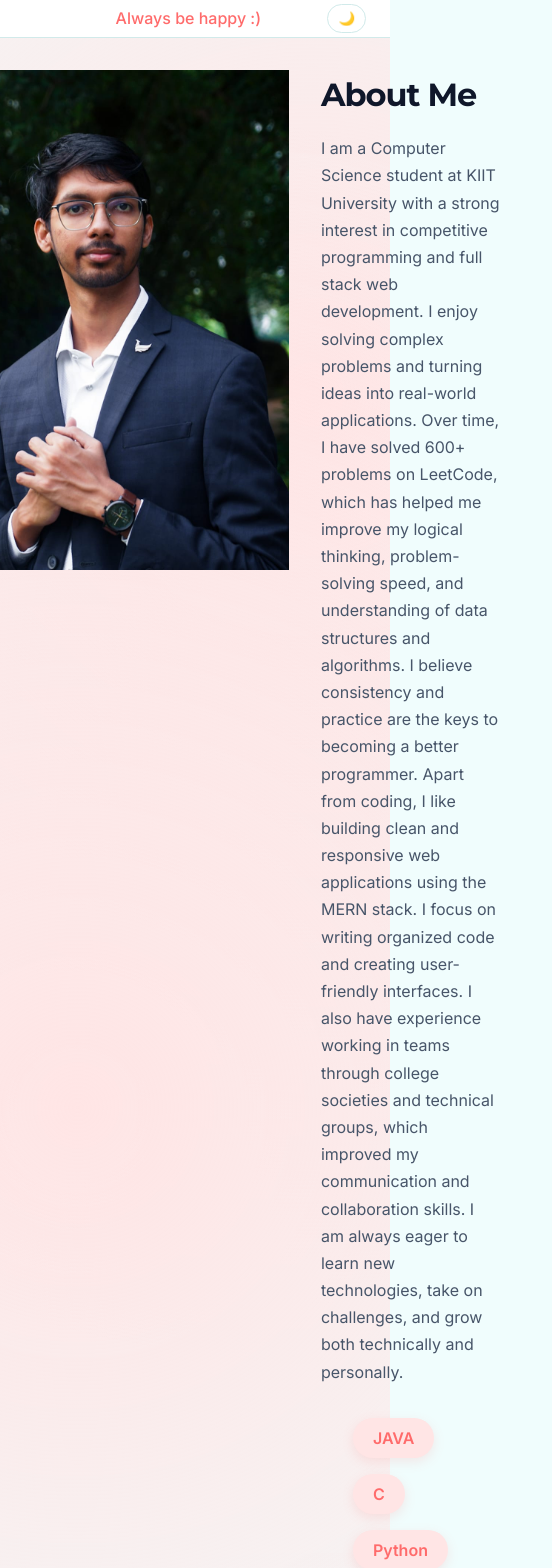
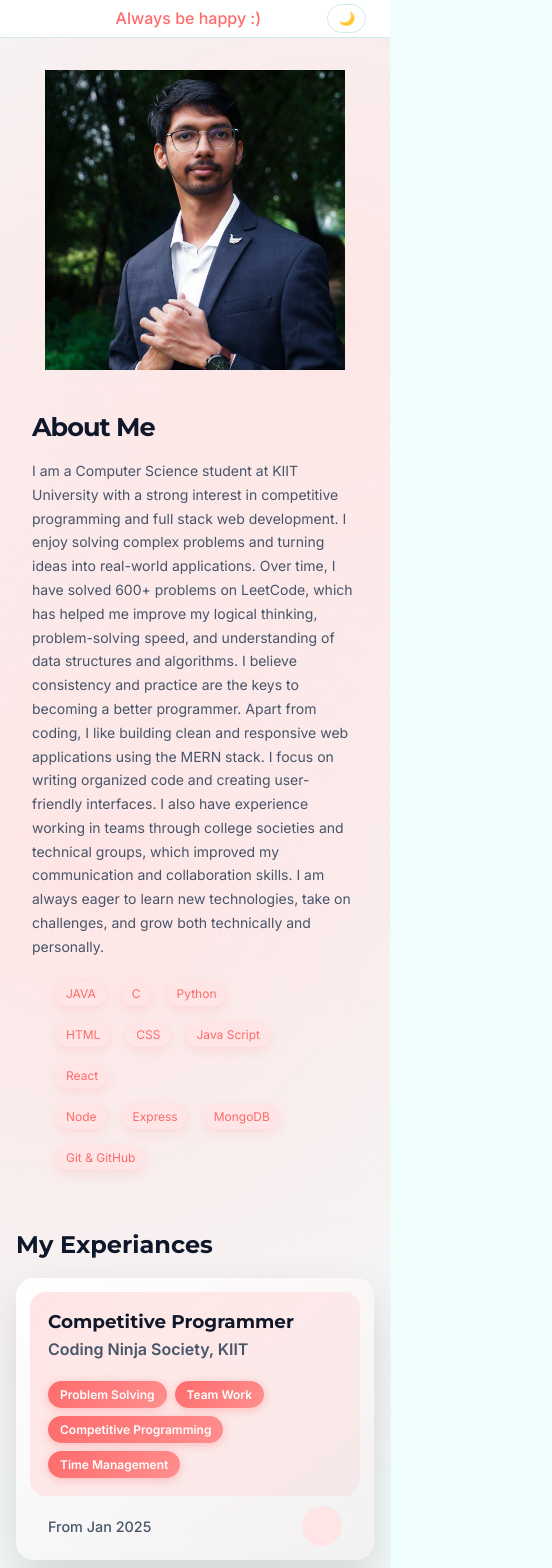
Before and after one commit to ShubhamKumar0072/portfolio-web, a React (Vite) app: page /about in a window 390 px wide. Shown: the top 1568 px of the page, 552 px wide, since content can reach past the window. Built offline with nearby package versions, Linux system fonts and the light colour scheme; some icons are missing.

Commit message:
make about section responsive

```diff
--- a/src/App.css
+++ b/src/App.css
@@ -29,7 +29,7 @@ body {
   font-family: 'Inter', sans-serif;
 }
 
-h1,h2{
+h1,h2,h3{
   font-family: 'Montserrat', sans-serif;
 }
 
--- a/src/Navbar.css
+++ b/src/Navbar.css
@@ -77,7 +77,7 @@
   top: 2.3rem;
   left: 0;
 
-  width: 100%;
+  width: 90%;
   padding: 20px;
 
   background: var(--surface);
--- a/src/cards/EducationCard.css
+++ b/src/cards/EducationCard.css
@@ -2,7 +2,12 @@
   position: relative;
   display: flex;
   gap: 14px;
-  min-width: 500px;
+
+  /* ✅ responsive sizing */
+  width: 100%;
+  max-width: 560px;      /* looks nice in layouts */
+  min-width: 0;          /* IMPORTANT: allow shrinking */
+
   padding: 16px 18px;
   border-radius: 18px;
 
@@ -18,12 +23,12 @@
 
 .EduCard:hover{
   transform: translateY(-6px);
-  box-shadow:
-    0 26px 60px rgba(0, 0, 0, 0.16)
+  box-shadow: 0 26px 60px rgba(0, 0, 0, 0.16);
 }
 
 /* Left coral strip */
 .edu-accent{
+  flex: 0 0 10px;
   width: 10px;
   border-radius: 999px;
   background: linear-gradient(180deg, var(--accent), rgba(255, 107, 107, 0.35));
@@ -33,35 +38,7 @@
 /* Content */
 .edu-content{
   flex: 1;
-}
-
-/* Period badge */
-.edu-period{
-  display: inline-block;
-  padding: 6px 12px;
-  border-radius: 999px;
-
-  background: var(--accent-soft);
-  color: var(--accent);
-
-  font-size: 0.85rem;
-  font-weight: 700;
-  letter-spacing: 0.4px;
-}
-
-/* Text hierarchy */
-.edu-institute{
-  margin: 10px 0 4px;
-  color: var(--text-primary);
-  font-size: 1.15rem;
-  font-weight: 800;
-}
-
-.edu-degree{
-  margin: 0;
-  color: var(--text-secondary);
-  font-size: 0.98rem;
-  font-weight: 600;
+  min-width: 0;
 }
 
 /* Small meta row */
@@ -69,23 +46,65 @@
   margin-top: 10px;
   display: flex;
   flex-wrap: wrap;
-  gap: 8px;
+  gap: 5px;
 
   color: var(--text-secondary);
   font-size: 0.88rem;
 }
 
-.edu-dot{
-  opacity: 0.8;
+/* ✅ prevent super-long note from breaking layout */
+.edu-note{
+  overflow-wrap: anywhere;
 }
 
-/* DARK MODE: make card pop more */
-[data-theme="dark"] .EduCard{
-  border: 1px solid rgba(255, 135, 135, 0.22);
-  box-shadow: 0 18px 55px rgba(0, 0, 0, 0.25);
+/* 💻 Tablet / Small laptop */
+@media (max-width: 1024px) {
+  .EduCard{
+    max-width: 520px;
+  }
 }
 
-[data-theme="dark"] .edu-period{
-  background: rgba(255, 135, 135, 0.22);
-  color: var(--accent);
+/* 📱 Mobile */
+@media (max-width: 768px) {
+  .EduCard{
+    max-width: 100%;
+    padding: 10px 10px;
+    border-radius: 16px;
+  }
+
+  .edu-institute{
+    font-size: 1.08rem;
+  }
+
+  .edu-degree{
+    font-size: 0.95rem;
+  }
+
+  .edu-meta{
+    font-size: 0.86rem;
+    gap: 6px;
+  }
 }
+
+/* 📱 Small Mobile */
+@media (max-width: 480px) {
+  .EduCard{
+    padding: 12px 12px;
+    gap: 12px;
+  }
+
+  .edu-period{
+    font-size: 0.8rem;
+    padding: 5px 10px;
+  }
+
+  /* ✅ cleaner: move note to next line */
+  .edu-dot{
+    display: none;
+  }
+
+  .edu-note{
+    flex-basis: 100%;
+    margin-top: 2px;
+  }
+}
--- a/src/cards/ExpCard.css
+++ b/src/cards/ExpCard.css
@@ -137,6 +137,7 @@
 }
 
 .exp-list > li{
+  font-family: 'Inter', sans-serif;
   line-height: 1.23;
   margin-bottom:5px ;
 }
@@ -146,3 +147,11 @@
   opacity: 1;
   transform: translateY(0);
 }
+
+
+@media (max-width: 480px) {
+    .exp-list > li{
+      line-height: 1.2;
+      font-size: 14px;
+    }
+}
--- a/src/pages/About.css
+++ b/src/pages/About.css
@@ -25,6 +25,7 @@
     margin-top: 5px;
 }
 
+
 .profile > img{
     aspect-ratio: initial;
     width: 400px;
@@ -49,3 +50,40 @@
     justify-content: space-around;
     gap: 1rem;
 }
+
+
+/* Responsiveness */
+
+/* 💻 Tablet / Small laptop */
+@media (max-width: 1024px) {
+    .about-intro{
+        flex-direction: column;
+        align-items: center;
+    }
+    .profile > img{
+        width: 500px;
+        height: 500px;
+    }
+}
+
+/* 📱 Mobile */
+@media (max-width: 768px) {
+    .profile > img{
+        width: 400px;
+        height: 400px;
+    }
+    .about-into-text>h1{
+        font-size: 1.6rem;
+    }
+    .about-into-text>p{
+        font-size: 14px;
+    }
+}
+
+/* 📱 Small Mobile (optional fine tuning) */
+@media (max-width: 480px) {
+        .profile > img{
+        width: 300px;
+        height: 300px;
+    }
+}
--- a/src/sections/Skills.css
+++ b/src/sections/Skills.css
@@ -1,13 +1,15 @@
-.Skills{
+.Skills {
     padding: 2rem;
-    padding-top: 1rem ;
+    padding-top: 1rem;
 }
-.skill{
+
+.skill {
     display: flex;
     flex-wrap: wrap;
     gap: 1rem;
     margin-bottom: 1rem;
 }
+
 .skill div {
     background: var(--accent-soft);
     color: var(--accent);
@@ -18,6 +20,7 @@
     transition: all 0.3s ease;
     box-shadow: 0 4px 12px rgba(255, 107, 107, 0.15);
 }
+
 .skill div:hover {
     background: var(--accent-soft);
     color: var(--accent);
@@ -25,3 +28,36 @@
     transform: translateY(-5px);
     box-shadow: 0 8px 20px rgba(255, 107, 107, 0.25);
 }
+
+/* Responsivness */
+
+/* 💻 Tablet / Small laptop */
+@media (max-width: 1024px) {}
+
+/* 📱 Mobile */
+@media (max-width: 768px) {
+    .Skills {
+        padding: 1.5rem;
+        padding-top: 0.5rem;
+    }
+
+    .skill {
+        gap: 1rem;
+        margin-bottom: 1rem;
+    }
+
+    .skill div {
+        padding: 7px 14px;
+        font-weight: 400;
+        font-size: 12px;
+    }
+}
+
+/* 📱 Small Mobile (optional fine tuning) */
+@media (max-width: 480px) {
+    .skill div {
+        padding: 5px 10px;
+        font-weight: 400;
+        font-size: 12px;
+    }
+}
```
